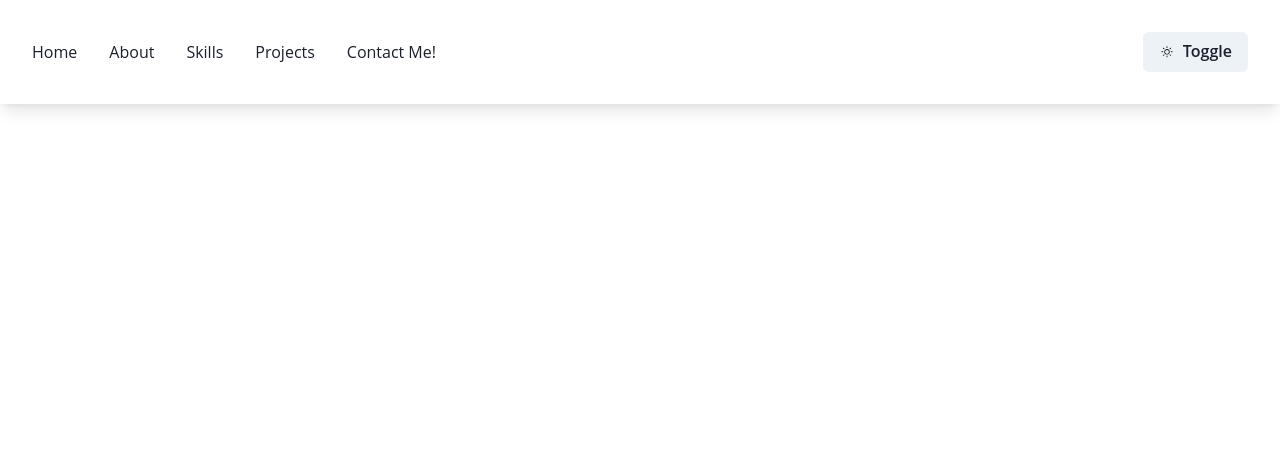
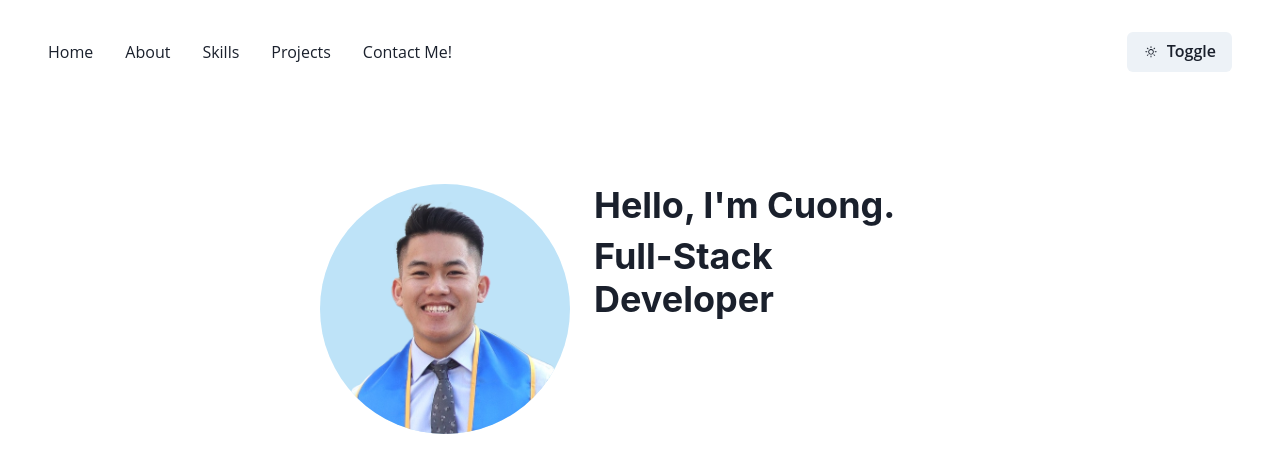
Before and after one commit to cuonglyy/portfolio-website, a React (Create React App) app: page / in a window 1280 px wide. Shown: the top 472 px of the page. Built offline with nearby package versions, Linux system fonts and the light colour scheme.

Commit message:
Fixed navbar and working on header

```diff
--- a/src/App.jsx
+++ b/src/App.jsx
@@ -1,15 +1,23 @@
 import React from 'react'
 import NavBar from './components/Navbar.jsx'
 import About from './components/About.jsx'
+import Home from './components/Home/Home.jsx'
+import { Box } from '@chakra-ui/react'
 
 
 function App() {
   return (
     <>
       <NavBar />
-      <About />
+      <Box
+        as='main'
+        pt='6.5em'
+      >
+        <Home />
+        <About />
+      </Box>
     </>
   )
 }
 
-export default App;
+export default App
--- a/src/components/About.jsx
+++ b/src/components/About.jsx
@@ -1,10 +1,13 @@
 import React from 'react'
+import {
+  Container,
+} from '@chakra-ui/react'
+import ME from '../assets/pic.png'
 
 const About = () => {
   return (
-    <section id="about">
-
-    </section>
+    <Container>
+    </Container>
   )
 }
 
--- /dev/null
+++ b/src/components/Home/Home.jsx
@@ -0,0 +1,53 @@
+import React from "react";
+import {
+  Container,
+  Flex,
+  Grid,
+  Image,
+  Box,
+  Heading
+} from '@chakra-ui/react'
+import ME from '../../assets/pic.png'
+
+const Home = () => {
+  return (
+    <Container
+      p='5em 0'
+      maxW='container.sm'
+      h='auto'
+    >
+      <Grid
+        templateColumns='1fr 2fr'
+        gap={6}
+      >
+        <Box
+          bg='blue.100'
+          boxSize='250px'
+          overflow='hidden'
+          borderRadius='full'
+        >
+          <Image
+            src={ME}
+            alt='Cuong Ly'
+            h='550px'
+            objectFit='cover'
+            objectPosition='40% 60%'
+          />
+        </Box>
+        <Flex
+          flexDir='column'
+          gap={2}
+        >
+          <Heading size='xl'>
+            Hello, I'm Cuong.
+          </Heading>
+          <Heading size='xl'>
+            Full-Stack Developer
+          </Heading>
+        </Flex>
+      </Grid>
+    </Container>
+  );
+};
+
+export default Home;
--- a/src/components/Navbar.jsx
+++ b/src/components/Navbar.jsx
@@ -13,10 +13,14 @@ const Navbar = () => {
   const { colorMode, toggleColorMode } = useColorMode();
   return (
     <Box
-      p="2em"
+      as='nav'
+      p="2em 3em"
       w="100%"
-      pos="fixed"
-      boxShadow={colorMode === 'light' ? 'lg' : '2xl'}
+      pos='fixed'
+      zIndex={1} /* Not working??? */
+      /*
+        Add shadow when user scrolls down
+      */
     >
       <Flex
         gap='2em'
--- a/src/theme.js
+++ b/src/theme.js
@@ -3,12 +3,9 @@ import { extendTheme } from '@chakra-ui/react'
 const styles = {
   global: {
     body: {
-      fontFamily: `'Open Sans', sans-serif`
+      fontFamily: `'Open Sans', sans-serif`,
     },
-    Link: {
-      textDecoration: 'none'
-    }
-  }
+  },
 }
 
 const config = {
```
